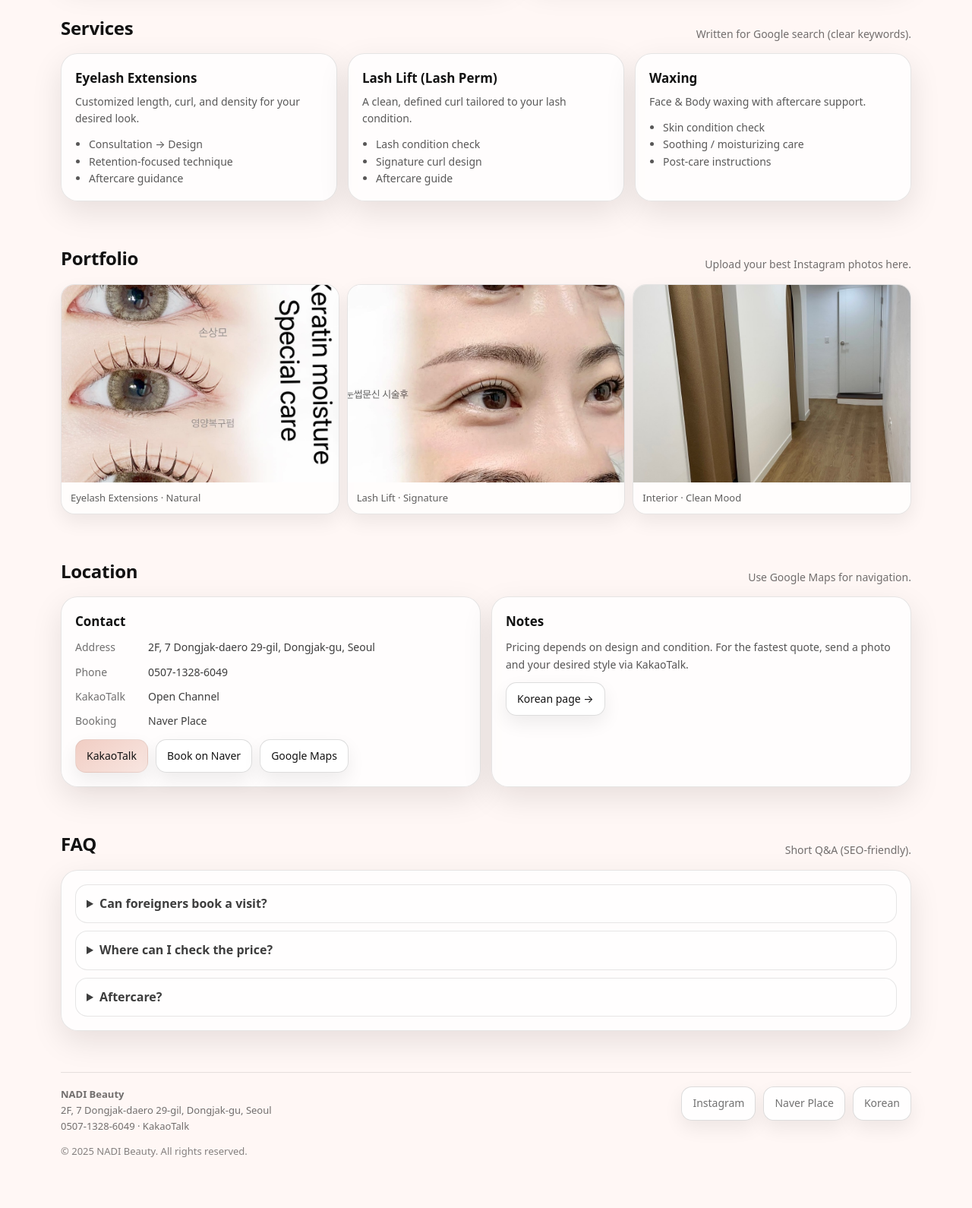
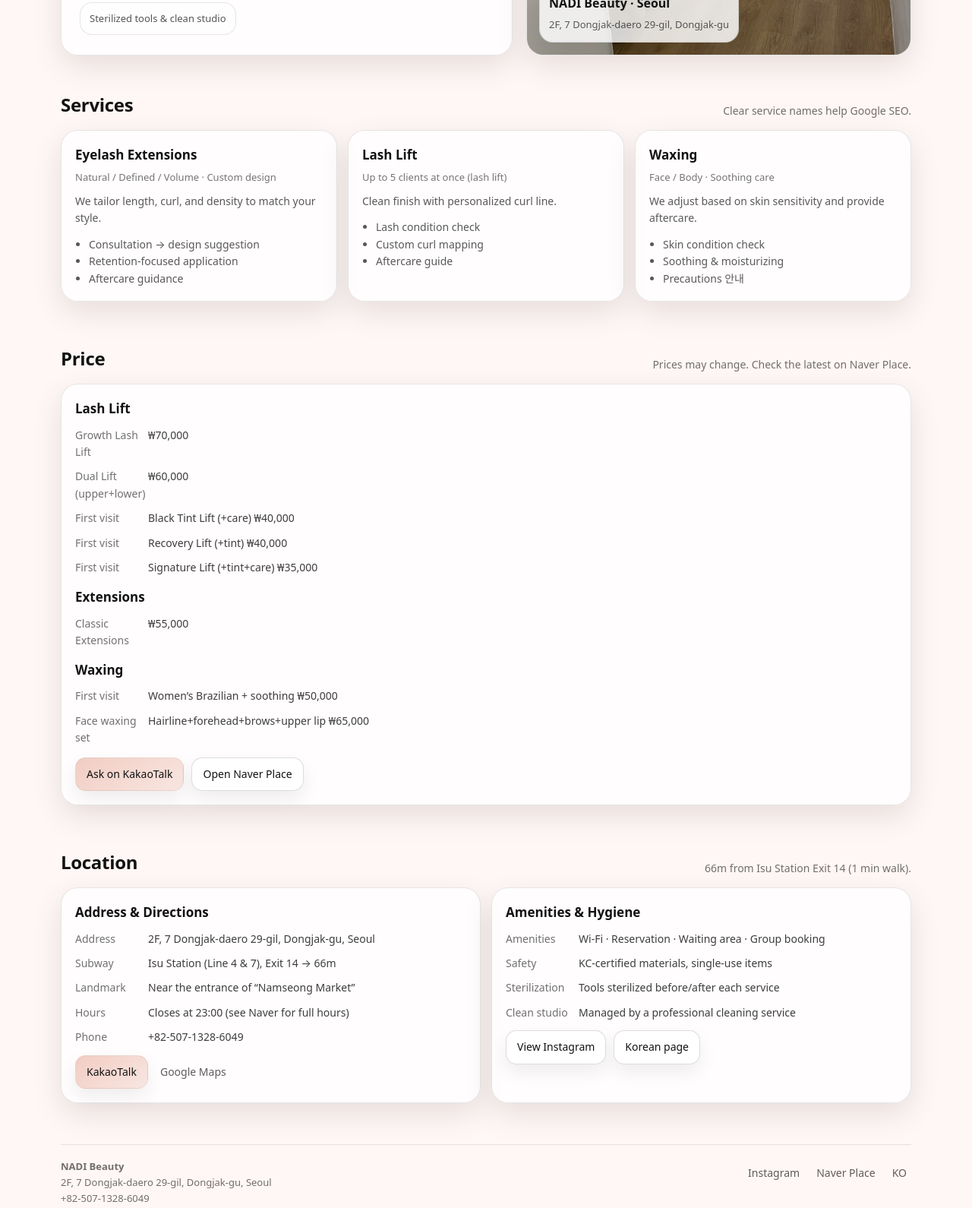
Before and after one commit to kimsungsil1/NADI, a plain HTML site: page en/index.html in a window 1280 px wide. Shown: the part 612-2202 px from the top of the page at 76% size. Before the commit the page ends 2172 px from the top, so only its background shows below. Drawn offline with Linux system fonts and the light colour scheme; a web font is replaced by a local one.

Commit message:
Update index.html

```diff
--- a/en/index.html
+++ b/en/index.html
@@ -3,49 +3,20 @@
 <head>
   <meta charset="utf-8" />
   <meta name="viewport" content="width=device-width, initial-scale=1" />
-  <title>NADI Beauty | Eyelash Extensions · Lash Lift · Waxing | Seoul</title>
-  <meta name="description" content="NADI Beauty in Seoul (Dongjak-gu). Eyelash Extensions, Lash Lift, Face/Body Waxing. Easy booking via KakaoTalk and Naver Place." />
+  <title>NADI Beauty | Isu Station Exit 14 (66m) | Lashes · Lift · Waxing</title>
+  <meta name="description" content="NADI Beauty in Seoul, Dongjak-gu. 66m from Isu Station (Line 4 & 7) Exit 14. Eyelash Extensions, Lash Lift, Face/Body Waxing. Book via KakaoTalk or Naver." />
   <meta name="theme-color" content="#f1cdc3" />
-
-  <meta property="og:title" content="NADI Beauty | Lashes · Lift · Waxing" />
-  <meta property="og:description" content="Eyelash Extensions · Lash Lift · Waxing in Seoul. Book via KakaoTalk / Naver Place." />
-  <meta property="og:type" content="website" />
-  <meta property="og:image" content="../assets/logo.png" />
 
   <link rel="canonical" href="https://kimsungsil1.github.io/NADI/en/" />
   <link rel="alternate" href="https://kimsungsil1.github.io/NADI/" hreflang="ko" />
   <link rel="alternate" href="https://kimsungsil1.github.io/NADI/en/" hreflang="en" />
-  <link rel="alternate" href="https://kimsungsil1.github.io/NADI/" hreflang="x-default" />
 
-  <link rel="preconnect" href="https://fonts.googleapis.com" />
-  <link rel="preconnect" href="https://fonts.gstatic.com" crossorigin />
-  <link href="https://fonts.googleapis.com/css2?family=Playfair+Display:wght@500;600&family=Noto+Sans+KR:wght@300;400;500;700&display=swap" rel="stylesheet" />
+  <link rel="preconnect" href="https://cdn.jsdelivr.net" />
+  <link rel="stylesheet" href="https://cdn.jsdelivr.net/gh/orioncactus/pretendard@v1.3.9/dist/web/static/pretendard.css" />
 
   <link rel="icon" href="../favicon.svg" type="image/svg+xml" />
   <link rel="stylesheet" href="../styles.css" />
   <script src="../script.js" defer></script>
-
-  <script type="application/ld+json">
-  {
-    "@context":"https://schema.org",
-    "@type":"BeautySalon",
-    "name":"NADI Beauty",
-    "url":"https://kimsungsil1.github.io/NADI/en/",
-    "telephone":"+82-507-1328-6049",
-    "address":{
-      "@type":"PostalAddress",
-      "streetAddress":"2F, 7 Dongjak-daero 29-gil",
-      "addressLocality":"Dongjak-gu",
-      "addressRegion":"Seoul",
-      "addressCountry":"KR"
-    },
-    "sameAs":[
-      "https://www.instagram.com/nadi_.beauty/",
-      "https://m.place.naver.com/place/1745930795/home?entry=pll",
-      "http://pf.kakao.com/_dgTAxj"
-    ]
-  }
-  </script>
 </head>
 
 <body>
@@ -64,27 +35,27 @@
 
         <nav class="navlinks" aria-label="Primary">
           <a href="#services">Services</a>
-          <a href="#portfolio">Portfolio</a>
+          <a href="#prices">Price</a>
           <a href="#location">Location</a>
-          <a href="#faq">FAQ</a>
         </nav>
 
         <div class="nav-cta">
-          <a class="btn ghost" href="../" aria-label="Go to Korean page">KO</a>
-          <a class="btn primary" href="tel:0507-1328-6049">Call</a>
+          <div class="lang-toggle" aria-label="Language">
+            <a href="../">KO</a>
+            <a class="on" href="./">EN</a>
+          </div>
           <button class="menu-btn" data-menu aria-expanded="false" aria-controls="mobileMenu">☰</button>
         </div>
       </div>
 
       <div class="mobile" id="mobileMenu" data-mobile data-open="0" style="display:none">
         <a href="#services">Services</a>
-        <a href="#portfolio">Portfolio</a>
+        <a href="#prices">Price</a>
         <a href="#location">Location</a>
-        <a href="#faq">FAQ</a>
         <div class="row">
-          <a class="btn primary" href="tel:0507-1328-6049">Call</a>
-          <a class="btn" href="http://pf.kakao.com/_dgTAxj" target="_blank" rel="noopener">KakaoTalk</a>
-          <a class="btn" href="https://m.place.naver.com/place/1745930795/home?entry=pll" target="_blank" rel="noopener">Naver Booking</a>
+          <a class="btn primary" href="http://pf.kakao.com/_dgTAxj" target="_blank" rel="noopener">KakaoTalk</a>
+          <a class="btn" href="https://m.place.naver.com/place/1745930795/home?entry=pll" target="_blank" rel="noopener">Book (Naver)</a>
+          <a class="btn" href="tel:+82-507-1328-6049">Call</a>
         </div>
       </div>
     </div>
@@ -95,29 +66,43 @@
       <div class="container">
         <div class="hero-grid">
           <div class="card hero-copy">
-            <div class="kicker"><b>Seoul · Dongjak-gu</b> Lash & Wax Studio</div>
-            <h1><span class="serif">NADI Beauty</span><br/>Detail changes everything</h1>
+            <div class="kicker"><b>Isu Station (Line 4 & 7)</b> Exit 14 · 66m (1 min walk)</div>
+
+            <h1>NADI Beauty<br/>Details make the result</h1>
+
             <p class="sub">
               Eyelash Extensions · Lash Lift · Face/Body Waxing.
-              Clear service names and booking links for foreign customers.
+              We provide clear English guidance so international customers can find us on Google and book easily.
             </p>
 
             <div class="pills">
-              <span class="pill">Natural · Volume · Design</span>
-              <span class="pill">Clean & Safe Process</span>
-              <span class="pill">KakaoTalk Support</span>
+              <span class="pill">Top Naver reviews (nationwide)</span>
+              <span class="pill">Up to 5 lash-lift clients simultaneously</span>
+              <span class="pill">KC-certified materials · Hygiene first</span>
             </div>
 
             <div class="hero-actions">
-              <a class="btn primary" href="http://pf.kakao.com/_dgTAxj" target="_blank" rel="noopener">KakaoTalk Consultation</a>
+              <a class="btn primary" href="http://pf.kakao.com/_dgTAxj" target="_blank" rel="noopener">KakaoTalk</a>
               <a class="btn" href="https://m.place.naver.com/place/1745930795/home?entry=pll" target="_blank" rel="noopener">Book on Naver</a>
-              <a class="btn" href="tel:0507-1328-6049">Call 0507-1328-6049</a>
-              <a class="btn ghost" href="https://www.instagram.com/nadi_.beauty/" target="_blank" rel="noopener">Instagram</a>
+            </div>
+
+            <div class="mini-links">
+              <a href="tel:+82-507-1328-6049">Call +82-507-1328-6049</a>
+              <a href="https://www.instagram.com/nadi_.beauty/" target="_blank" rel="noopener">Instagram</a>
+              <a href="../">Korean page</a>
+            </div>
+
+            <div class="trust">
+              <div class="titem">1:1 consultation & custom design</div>
+              <div class="titem">Single-use hygiene items</div>
+              <div class="titem">Sterilized tools & clean studio</div>
             </div>
           </div>
 
-          <div class="card hero-visual">
-            <div class="img"></div>
+          <div class="card hero-visual" aria-label="Interior photo">
+            <div class="img" style="background-image:
+              linear-gradient(180deg, rgba(18,18,18,.06), rgba(18,18,18,.22)),
+              url('../assets/interior.jpg');"></div>
             <div class="badge">
               <div class="t">NADI Beauty · Seoul</div>
               <div class="m">2F, 7 Dongjak-daero 29-gil, Dongjak-gu</div>
@@ -131,64 +116,81 @@
       <div class="container">
         <div class="section-title">
           <h2>Services</h2>
-          <p>Written for Google search (clear keywords).</p>
+          <p>Clear service names help Google SEO.</p>
         </div>
 
         <div class="grid3">
           <div class="card service">
             <h3>Eyelash Extensions</h3>
-            <p>Customized length, curl, and density for your desired look.</p>
+            <div class="meta">Natural / Defined / Volume · Custom design</div>
+            <p>We tailor length, curl, and density to match your style.</p>
             <ul>
-              <li>Consultation → Design</li>
-              <li>Retention-focused technique</li>
+              <li>Consultation → design suggestion</li>
+              <li>Retention-focused application</li>
               <li>Aftercare guidance</li>
             </ul>
           </div>
 
           <div class="card service">
-            <h3>Lash Lift (Lash Perm)</h3>
-            <p>A clean, defined curl tailored to your lash condition.</p>
+            <h3>Lash Lift</h3>
+            <div class="meta">Up to 5 clients at once (lash lift)</div>
+            <p>Clean finish with personalized curl line.</p>
             <ul>
               <li>Lash condition check</li>
-              <li>Signature curl design</li>
+              <li>Custom curl mapping</li>
               <li>Aftercare guide</li>
             </ul>
           </div>
 
           <div class="card service">
             <h3>Waxing</h3>
-            <p>Face & Body waxing with aftercare support.</p>
+            <div class="meta">Face / Body · Soothing care</div>
+            <p>We adjust based on skin sensitivity and provide aftercare.</p>
             <ul>
               <li>Skin condition check</li>
-              <li>Soothing / moisturizing care</li>
-              <li>Post-care instructions</li>
+              <li>Soothing & moisturizing</li>
+              <li>Precautions 안내</li>
             </ul>
           </div>
         </div>
       </div>
     </section>
 
-    <section id="portfolio">
+    <section id="prices">
       <div class="container">
         <div class="section-title">
-          <h2>Portfolio</h2>
-          <p>Upload your best Instagram photos here.</p>
+          <h2>Price</h2>
+          <p>Prices may change. Check the latest on Naver Place.</p>
         </div>
 
-        <div class="gallery">
-          <div class="gitem" role="button" tabindex="0" data-gallery-item data-cap="Eyelash Extensions · Natural Design">
-            <img src="../assets/work-1.jpg" alt="Eyelash extensions result photo" loading="lazy" />
-            <div class="gcap">Eyelash Extensions · Natural</div>
-          </div>
+        <div class="card box">
+          <h3>Lash Lift</h3>
+          <dl class="dl">
+            <div class="row"><dt>Growth Lash Lift</dt><dd>₩70,000</dd></div>
+            <div class="row"><dt>Dual Lift (upper+lower)</dt><dd>₩60,000</dd></div>
+            <div class="row"><dt>First visit</dt><dd>Black Tint Lift (+care) ₩40,000</dd></div>
+            <div class="row"><dt>First visit</dt><dd>Recovery Lift (+tint) ₩40,000</dd></div>
+            <div class="row"><dt>First visit</dt><dd>Signature Lift (+tint+care) ₩35,000</dd></div>
+          </dl>
 
-          <div class="gitem" role="button" tabindex="0" data-gallery-item data-cap="Lash Lift · Signature Perm">
-            <img src="../assets/work-2.jpg" alt="Lash lift result photo" loading="lazy" />
-            <div class="gcap">Lash Lift · Signature</div>
-          </div>
+          <div style="height:14px"></div>
 
-          <div class="gitem" role="button" tabindex="0" data-gallery-item data-cap="Interior · Clean & Cozy">
-            <img src="../assets/interior.jpg" alt="Studio interior photo" loading="lazy" />
-            <div class="gcap">Interior · Clean Mood</div>
+          <h3>Extensions</h3>
+          <dl class="dl">
+            <div class="row"><dt>Classic Extensions</dt><dd>₩55,000</dd></div>
+          </dl>
+
+          <div style="height:14px"></div>
+
+          <h3>Waxing</h3>
+          <dl class="dl">
+            <div class="row"><dt>First visit</dt><dd>Women’s Brazilian + soothing ₩50,000</dd></div>
+            <div class="row"><dt>Face waxing set</dt><dd>Hairline+forehead+brows+upper lip ₩65,000</dd></div>
+          </dl>
+
+          <div class="inline" style="margin-top:14px">
+            <a class="btn primary" href="http://pf.kakao.com/_dgTAxj" target="_blank" rel="noopener">Ask on KakaoTalk</a>
+            <a class="btn" href="https://m.place.naver.com/place/1745930795/home?entry=pll" target="_blank" rel="noopener">Open Naver Place</a>
           </div>
         </div>
       </div>
@@ -198,98 +200,64 @@
       <div class="container">
         <div class="section-title">
           <h2>Location</h2>
-          <p>Use Google Maps for navigation.</p>
+          <p>66m from Isu Station Exit 14 (1 min walk).</p>
         </div>
 
         <div class="info">
           <div class="card box">
-            <h3>Contact</h3>
+            <h3>Address & Directions</h3>
             <dl class="dl">
-              <div class="row">
-                <dt>Address</dt>
-                <dd>2F, 7 Dongjak-daero 29-gil, Dongjak-gu, Seoul</dd>
-              </div>
-              <div class="row">
-                <dt>Phone</dt>
-                <dd><a href="tel:0507-1328-6049">0507-1328-6049</a></dd>
-              </div>
-              <div class="row">
-                <dt>KakaoTalk</dt>
-                <dd><a href="http://pf.kakao.com/_dgTAxj" target="_blank" rel="noopener">Open Channel</a></dd>
-              </div>
-              <div class="row">
-                <dt>Booking</dt>
-                <dd><a href="https://m.place.naver.com/place/1745930795/home?entry=pll" target="_blank" rel="noopener">Naver Place</a></dd>
-              </div>
+              <div class="row"><dt>Address</dt><dd>2F, 7 Dongjak-daero 29-gil, Dongjak-gu, Seoul</dd></div>
+              <div class="row"><dt>Subway</dt><dd>Isu Station (Line 4 & 7), Exit 14 → 66m</dd></div>
+              <div class="row"><dt>Landmark</dt><dd>Near the entrance of “Namseong Market”</dd></div>
+              <div class="row"><dt>Hours</dt><dd>Closes at 23:00 (see Naver for full hours)</dd></div>
+              <div class="row"><dt>Phone</dt><dd><a href="tel:+82-507-1328-6049">+82-507-1328-6049</a></dd></div>
             </dl>
 
             <div class="inline">
               <a class="btn primary" href="http://pf.kakao.com/_dgTAxj" target="_blank" rel="noopener">KakaoTalk</a>
-              <a class="btn" href="https://m.place.naver.com/place/1745930795/home?entry=pll" target="_blank" rel="noopener">Book on Naver</a>
-              <a class="btn ghost" href="https://www.google.com/maps/search/?api=1&query=Seoul%20Dongjak-gu%20Dongjak-daero%2029-gil%207%202F%20NADI%20Beauty" target="_blank" rel="noopener">Google Maps</a>
+              <a class="btn link" href="https://www.google.com/maps/search/?api=1&query=%EC%84%9C%EC%9A%B8%ED%8A%B9%EB%B3%84%EC%8B%9C%20%EB%8F%99%EC%9E%91%EA%B5%AC%20%EB%8F%99%EC%9E%91%EB%8C%80%EB%A1%9C29%EA%B8%B8%207%202%EC%B8%B5%20%EB%82%98%EB%94%94%EB%B7%B0%ED%8B%B0" target="_blank" rel="noopener">Google Maps</a>
             </div>
           </div>
 
           <div class="card box">
-            <h3>Notes</h3>
-            <p style="margin:0;color:rgba(20,20,20,.72);font-size:14px">
-              Pricing depends on design and condition. For the fastest quote, send a photo and your desired style via KakaoTalk.
-            </p>
-            <div style="height:12px"></div>
-            <a class="btn" href="../">Korean page →</a>
+            <h3>Amenities & Hygiene</h3>
+            <dl class="dl">
+              <div class="row"><dt>Amenities</dt><dd>Wi-Fi · Reservation · Waiting area · Group booking</dd></div>
+              <div class="row"><dt>Safety</dt><dd>KC-certified materials, single-use items</dd></div>
+              <div class="row"><dt>Sterilization</dt><dd>Tools sterilized before/after each service</dd></div>
+              <div class="row"><dt>Clean studio</dt><dd>Managed by a professional cleaning service</dd></div>
+            </dl>
+            <div class="inline" style="margin-top:12px">
+              <a class="btn" href="https://www.instagram.com/nadi_.beauty/" target="_blank" rel="noopener">View Instagram</a>
+              <a class="btn" href="../">Korean page</a>
+            </div>
           </div>
         </div>
       </div>
     </section>
+  </main>
 
-    <section id="faq">
-      <div class="container">
-        <div class="section-title">
-          <h2>FAQ</h2>
-          <p>Short Q&A (SEO-friendly).</p>
-        </div>
-
-        <div class="card faq">
-          <details>
-            <summary>Can foreigners book a visit?</summary>
-            <p>Yes. Use KakaoTalk or Naver Place booking link. This page is written for easy Google search.</p>
-          </details>
-          <details>
-            <summary>Where can I check the price?</summary>
-            <p>Prices vary by design and condition. The quickest way is KakaoTalk consultation.</p>
-          </details>
-          <details>
-            <summary>Aftercare?</summary>
-            <p>Aftercare depends on the service. We provide guidance based on your personal condition.</p>
-          </details>
-        </div>
-      </div>
-    </section>
-
-    <div class="lightbox" data-lightbox aria-hidden="true">
-      <button class="close" data-lightbox-close aria-label="Close">✕</button>
-      <figure>
-        <img data-lightbox-img alt="" />
-        <figcaption data-lightbox-cap></figcaption>
-      </figure>
-    </div>
-  </main>
+  <div class="mobile-bar" aria-label="Quick actions">
+    <a class="btn primary" href="http://pf.kakao.com/_dgTAxj" target="_blank" rel="noopener">KakaoTalk</a>
+    <a class="btn" href="https://m.place.naver.com/place/1745930795/home?entry=pll" target="_blank" rel="noopener">Book</a>
+  </div>
 
   <footer>
     <div class="container">
       <div class="foot">
         <div>
-          <div style="font-weight:700">NADI Beauty</div>
+          <div style="font-weight:900">NADI Beauty</div>
           <div>2F, 7 Dongjak-daero 29-gil, Dongjak-gu, Seoul</div>
-          <div><a href="tel:0507-1328-6049">0507-1328-6049</a> · <a href="http://pf.kakao.com/_dgTAxj" target="_blank" rel="noopener">KakaoTalk</a></div>
+          <div><a href="tel:+82-507-1328-6049">+82-507-1328-6049</a></div>
         </div>
         <div style="display:flex; gap:10px; flex-wrap:wrap">
-          <a class="btn" href="https://www.instagram.com/nadi_.beauty/" target="_blank" rel="noopener">Instagram</a>
-          <a class="btn" href="https://m.place.naver.com/place/1745930795/home?entry=pll" target="_blank" rel="noopener">Naver Place</a>
-          <a class="btn ghost" href="../">Korean</a>
+          <a class="btn link" href="https://www.instagram.com/nadi_.beauty/" target="_blank" rel="noopener">Instagram</a>
+          <a class="btn link" href="https://m.place.naver.com/place/1745930795/home?entry=pll" target="_blank" rel="noopener">Naver Place</a>
+          <a class="btn link" href="../">KO</a>
         </div>
       </div>
-      <div style="margin-top:12px;color:rgba(20,20,20,.52)">© <span id="y"></span> NADI Beauty. All rights reserved.</div>
+      <div style="margin-top:12px;color:rgba(18,18,18,.50)">© <span id="y"></span> NADI Beauty. All rights reserved.</div>
       <script>document.getElementById('y').textContent = new Date().getFullYear();</script>
     </div>
   </footer>
```
